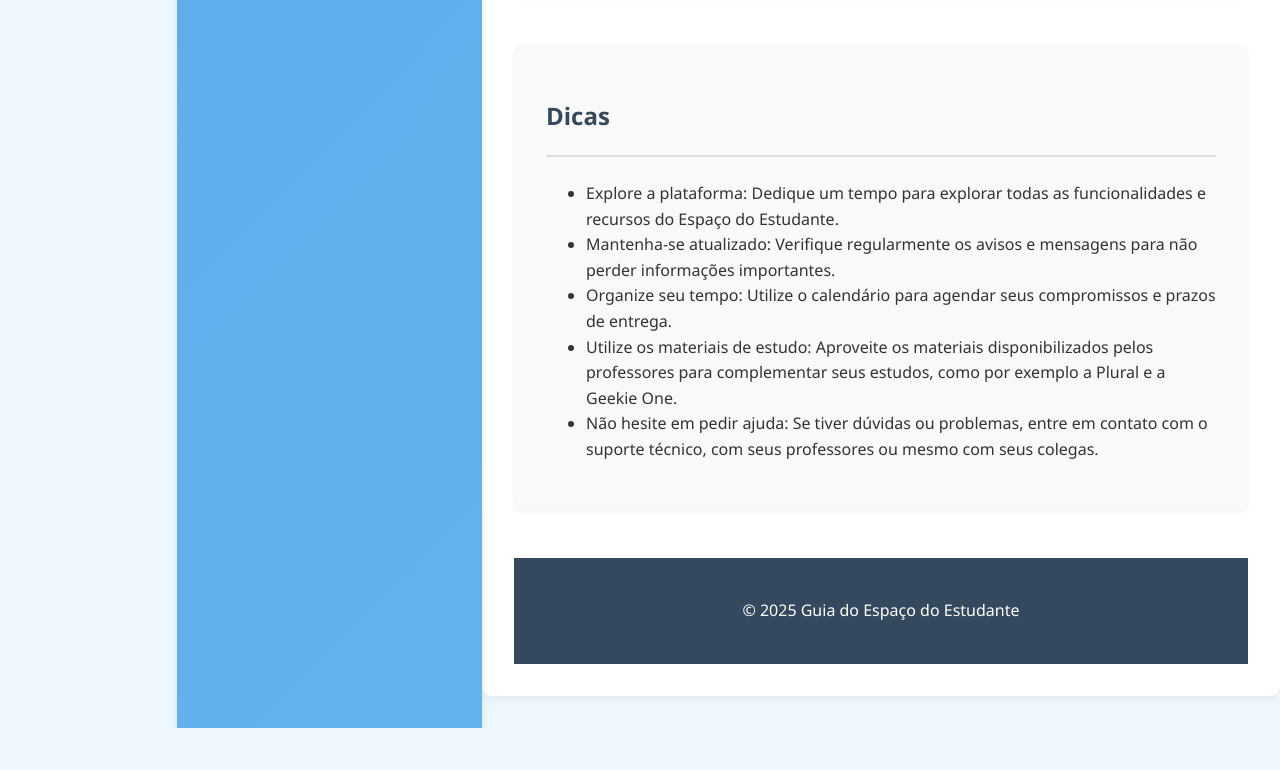
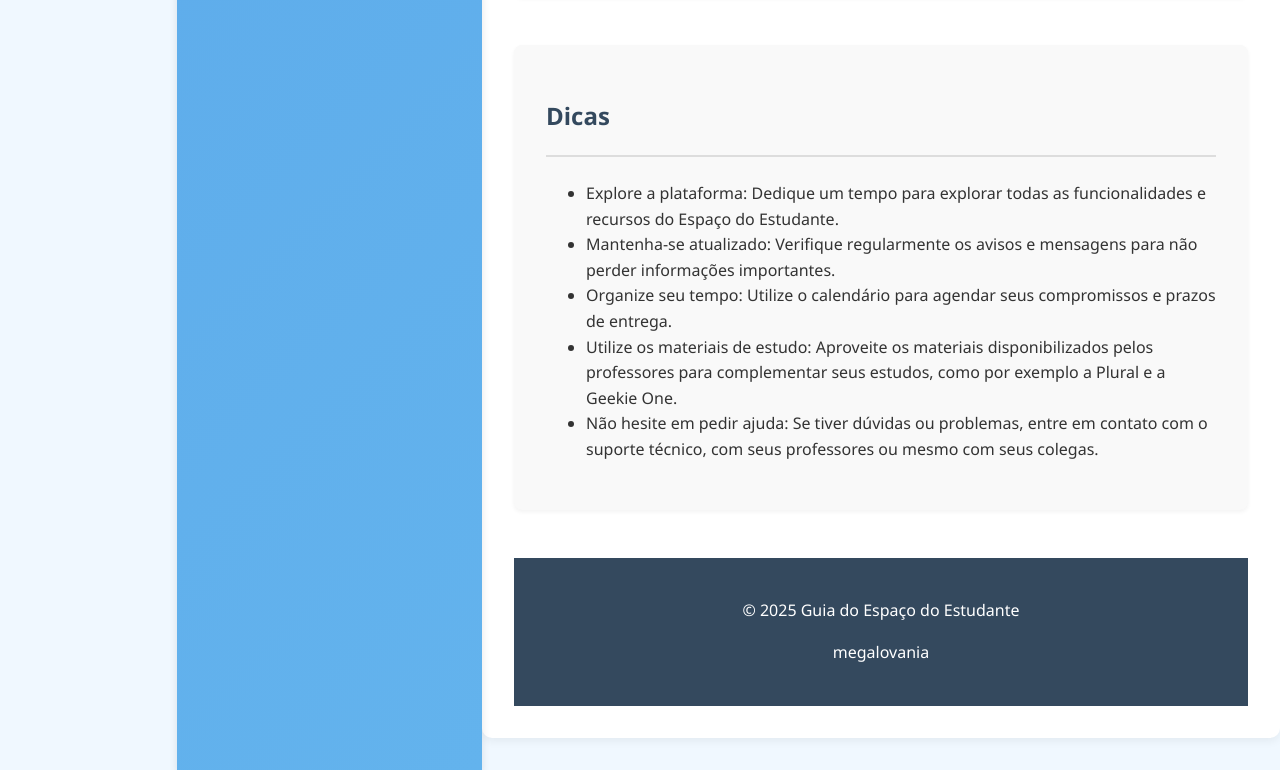
Before and after one commit to eduardocorreadacruz/manual_do_espaco_do_estudante, a plain HTML site: page index.html in a window 1280 px wide. Shown: the part 5525-6295 px from the top of the page. Before the commit the page ends 6253 px from the top, so only its background shows below. Drawn offline with Linux system fonts and the light colour scheme.

Commit message:
first-commit

```diff
--- a/index.html
+++ b/index.html
@@ -165,6 +165,7 @@
         </section>
         <footer>
             <p>&copy; 2025 Guia do Espaço do Estudante</p>
+            <p>megalovania</p>
         </footer>
     </main>
 
```
